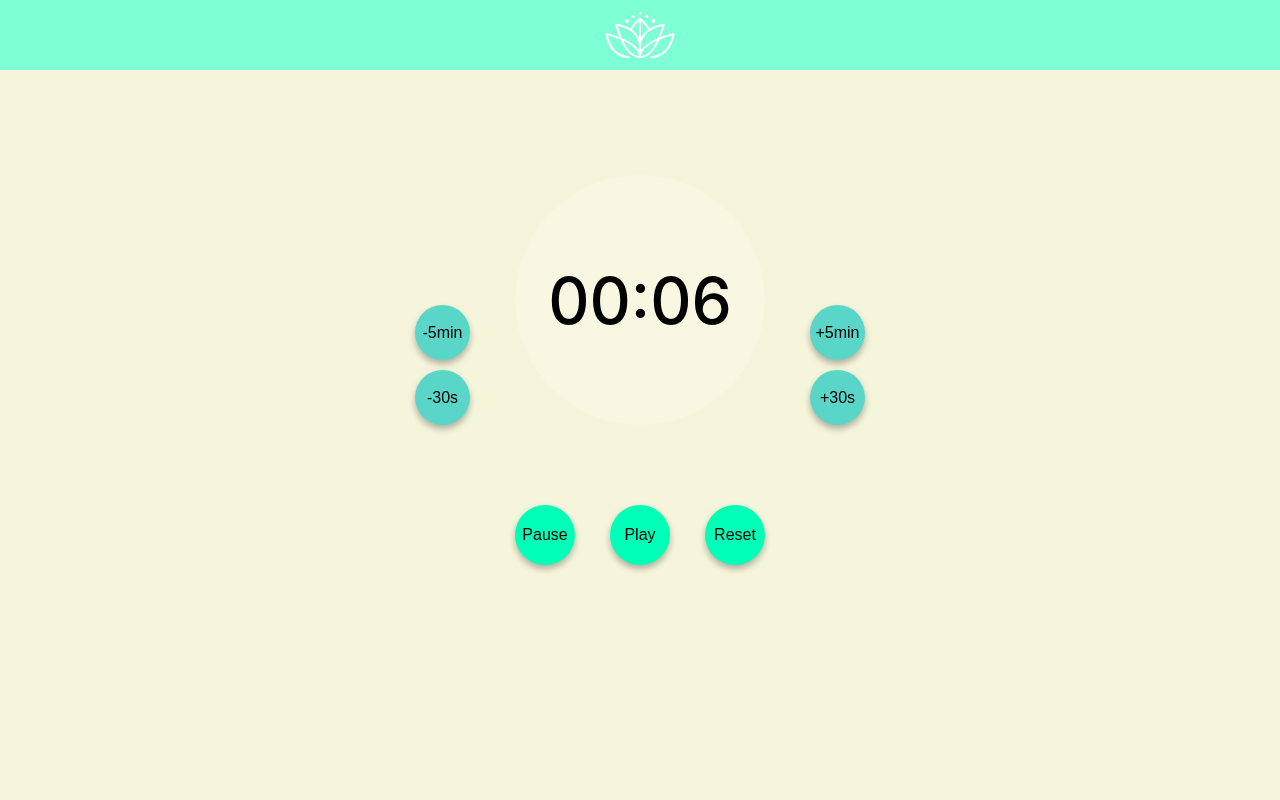
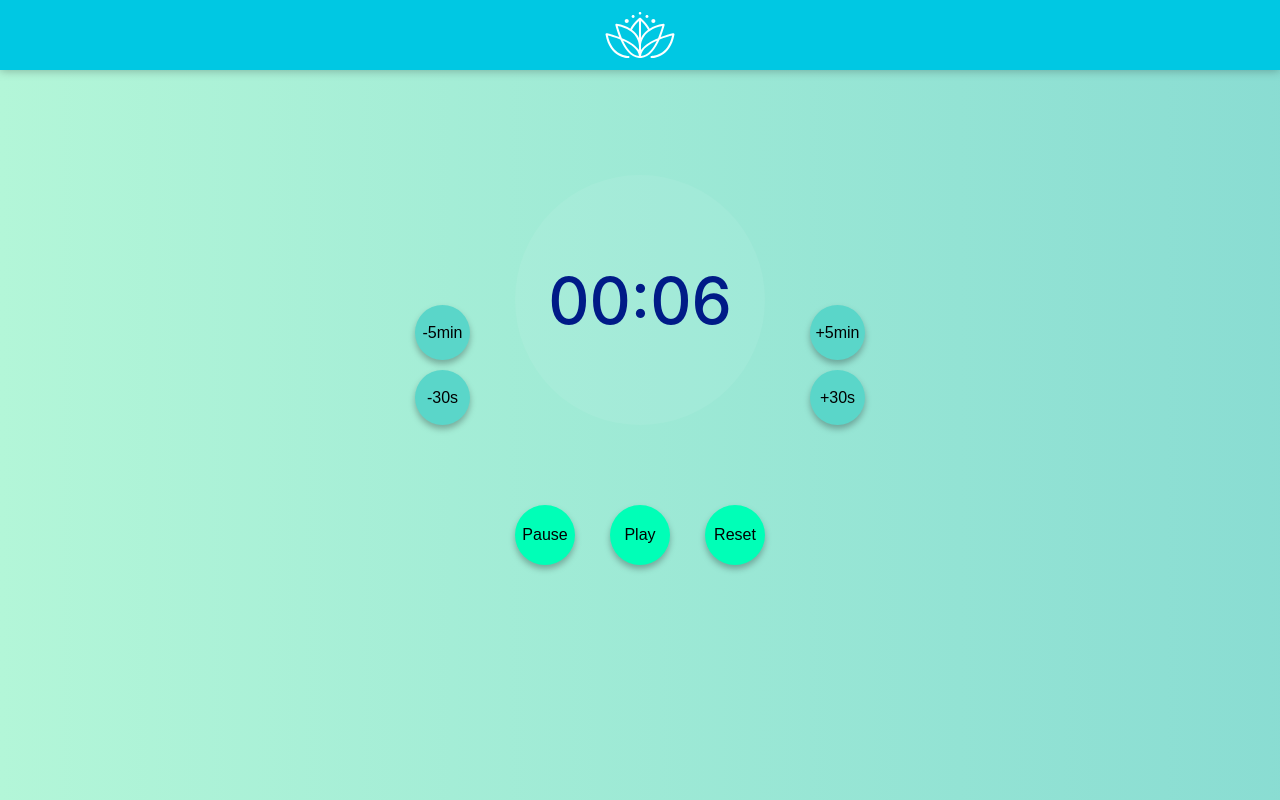
Before and after one commit to filippo-floramo/meditactive, a React (Create React App) app: page /meditate in a window 1280 px wide. Built offline with nearby package versions, Linux system fonts and the light colour scheme; no server answers.

Commit message:
add background animation

```diff
--- a/src/components/Card.js
+++ b/src/components/Card.js
@@ -25,11 +25,7 @@ export default function Card(props) {
       }
    }
 
-   const { chill, isSleep } = useContext(Context);
-
-   const style = {
-      backgroundColor: isSleep ? "red" : "white"
-   };
+   const { pickMode } = useContext(Context);
 
 
 
@@ -41,9 +37,8 @@ export default function Card(props) {
             initial="hidden"
             animate="visible"
             exit="exit"
-            onClick={() => chill(props.data.type)}
+            onClick={() => pickMode(props.data.type)}
             className="card"
-            style={style}
          >
             <img className="card--img" src={props.data.icon} alt="Deep or Light meditation" />
             <h1 className="card--type">{props.data.type}</h1>
--- a/src/components/Timer/TimerCountdown.js
+++ b/src/components/Timer/TimerCountdown.js
@@ -7,7 +7,11 @@ import { useContext } from "react";
 
 export default function TimerCountdown() {
 
-   const { countdown, timerCount, setIsStarted, setShowModal } = useContext(Context);
+   const { countdown, timerCount, setIsStarted, setShowModal, isDark } = useContext(Context);
+
+   const style = {
+      color: isDark ? "#07ff8b" : "#001b87",
+   }
 
 
 
@@ -22,7 +26,7 @@ export default function TimerCountdown() {
    const renderer = ({ minutes, seconds, hours }) => {
 
       return (
-         <div className="timer">
+         <div className="timer" style={style}>
             <h3 className="timer--count">{hours > 0 && `${hours}:`}{zeroPad(minutes)}:{zeroPad(seconds)}</h3>
          </div>
       )
--- a/src/components/Timer/TimerIndex.js
+++ b/src/components/Timer/TimerIndex.js
@@ -1,18 +1,29 @@
-import React from "react";
+import React, { useContext } from "react";
 import TimerCountdown from "./TimerCountdown";
 import TimerHandlers from "./TimerHandlers";
 import TimerButtons from "./TimerButtons";
+import Context from "../../context";
+
 
 
 
 
 export default function TimerIndex() {
 
+   const { isDark, isStarted } = useContext(Context);
 
+   const style = {
+      backgroundImage: isDark ?
+         "linear-gradient(to right, #009ffd, #2480db, #2d62b8, #2e4595, #2a2a72)"
+         :
+         "linear-gradient(to right, #b3f6d8, #93e3d4, #77d0cf, #61bcc9, #52a7c1)",
+      backgroundSize: "300%",
+      animation: isStarted && "bg-animation 15s infinite alternate"
+   }
 
 
    return (
-      <section className="timer--container">
+      <section className="timer--container" style={style}>
          <div className="timer--container--sections">
             <TimerButtons
                seconds="-30s"
--- a/src/context.js
+++ b/src/context.js
@@ -7,7 +7,7 @@ const Context = createContext();
 
 export function ContextProvider({ children }) {
 
-   const [isSleep, setIsSleep] = useState(false);
+   const [isDark, setIsDark] = useState(false);
 
    const [timerCount, setTimerCount] = useState(6000);
 
@@ -23,9 +23,11 @@ export function ContextProvider({ children }) {
    const countdown = useRef(null);
 
 
-   function chill(item) {
+   function pickMode(item) {
       if (item === "Sleep") {
-         setIsSleep(true);
+         setIsDark(true);
+      } else {
+         setIsDark(false)
       }
    }
 
@@ -48,7 +50,7 @@ export function ContextProvider({ children }) {
 
       }, [playing, audio]);
 
-      return [playSound, pauseSound, clearSound, playing];
+      return [playSound, pauseSound, clearSound];
    };
 
 
@@ -71,8 +73,8 @@ export function ContextProvider({ children }) {
 
    return (
       <Context.Provider value={{
-         chill,
-         isSleep,
+         pickMode,
+         isDark,
          countdown,
          timerCount,
          setTimerCount,
--- a/src/styles/_navbar.scss
+++ b/src/styles/_navbar.scss
@@ -2,9 +2,10 @@
    position: fixed;
    width: 100%;
    height: 70px;
-   background-color: aquamarine;
+   background-color: #00C8E3;
    z-index: 2;
    color: white;
+   filter: drop-shadow(0 1px 5px rgba(0, 0, 0, 0.258));
 
    &--link {
       color: white;
--- a/src/styles/timer/_timer-countdown.scss
+++ b/src/styles/timer/_timer-countdown.scss
@@ -4,8 +4,7 @@
    margin-bottom: 40px;
    width: 250px;
    height: 250px;
-   //border: 1px solid red;
-   background-color: rgba(255, 255, 255, 0.168);
+   background-color: rgba(255, 255, 255, 0.064);
    border-radius: 50%;
 
    &--count {
--- a/src/styles/timer/_timer-index.scss
+++ b/src/styles/timer/_timer-index.scss
@@ -11,6 +11,7 @@
    display: flex;
    flex-direction: column;
    align-items: center;
+  // background-image: linear-gradient(to right, #009ffd, #2480db, #2d62b8, #2e4595, #2a2a72);
 
 
    &--sections {
@@ -34,3 +35,14 @@
       }
    }
 }
+
+@keyframes bg-animation {
+
+   0% {
+      background-position: left ;
+   }
+
+   100%{
+      background-position: right ;
+   }
+}
```
